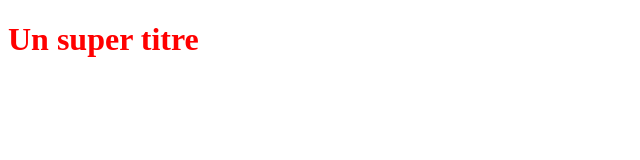
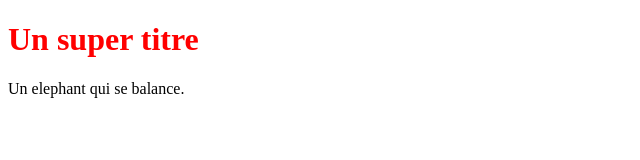
Before and after one commit to mephisto6666/PremierProjet, a plain HTML site: page index.html in a window 1280 px wide. Shown: the whole page, without its empty margins (0-640 px from the left). Drawn offline with Linux system fonts and the light colour scheme.

Commit message:
branche principale

```diff
--- a/index.html
+++ b/index.html
@@ -6,5 +6,6 @@
 </head>
 <body>
     <h1>Un super titre</h1>
+    Un elephant qui se balance.
 </body>
 </html>
```
